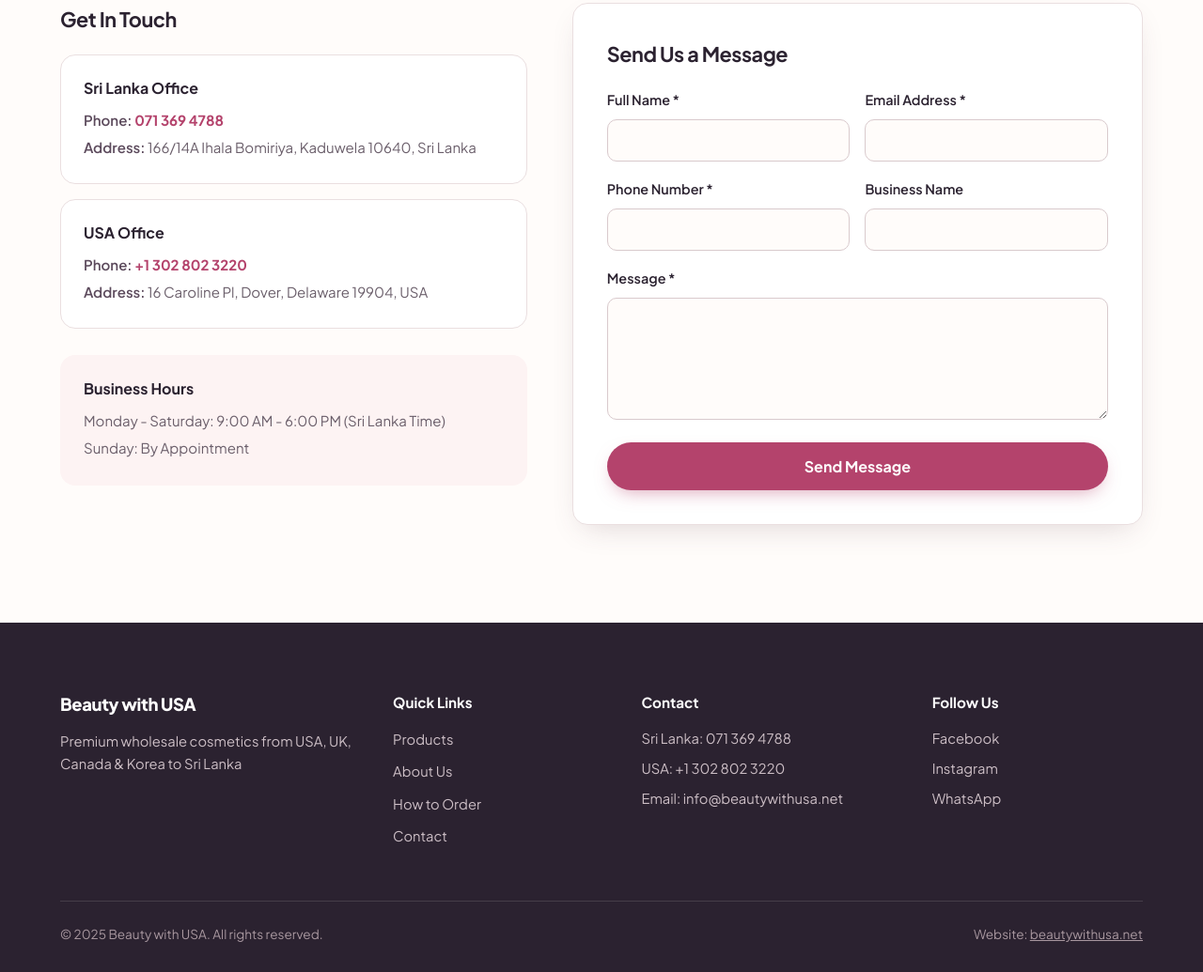
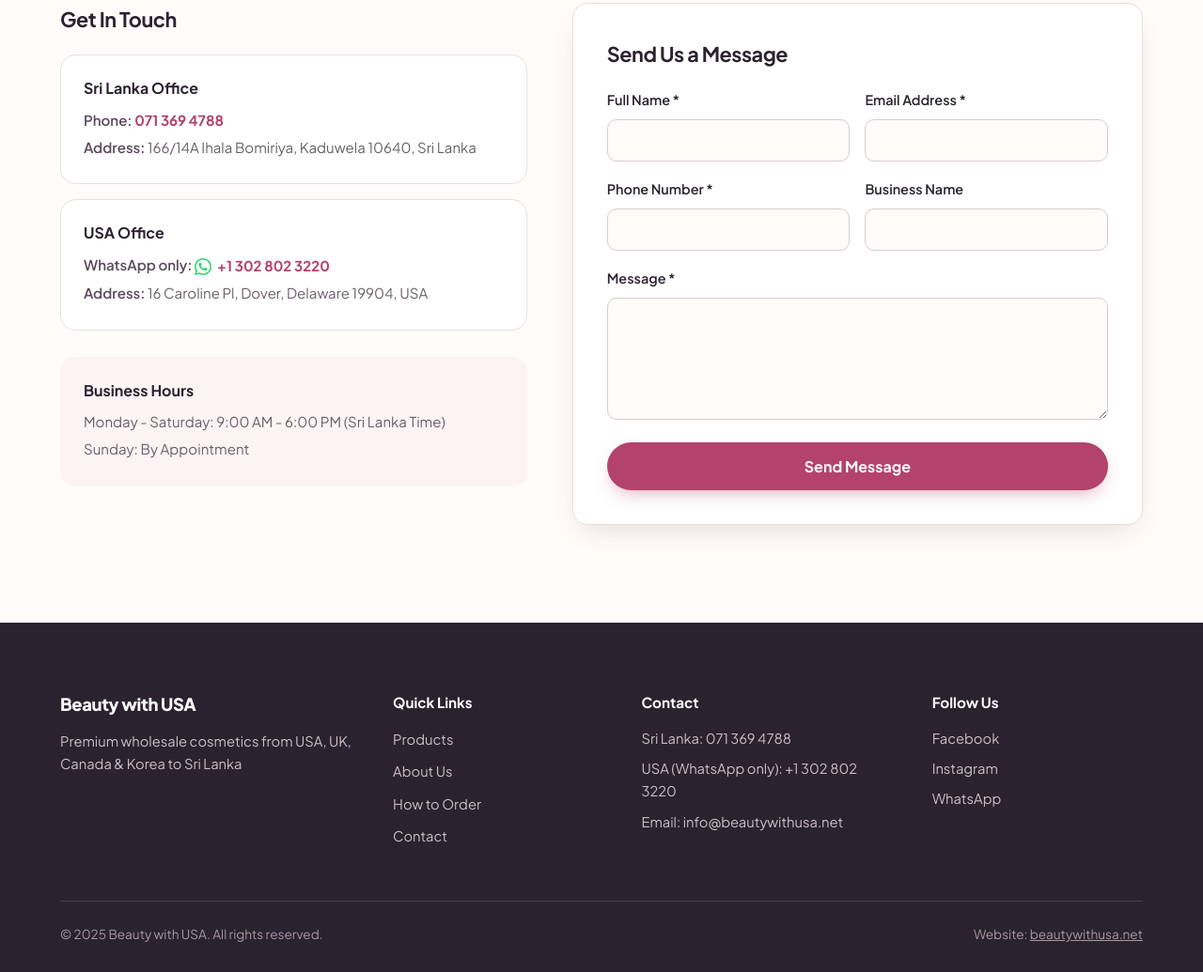
Before and after one commit to yasanthae/universebeautysupply.shop, a plain HTML site: page index.html in a window 1280 px wide. Shown: the part 5834-6869 px from the top of the page at 94% size. Drawn offline with Linux system fonts and the light colour scheme.

Commit message:
feat: make USA number WhatsApp only with logo

```diff
--- a/index.html
+++ b/index.html
@@ -357,7 +357,7 @@
 
                         <div class="office-box">
                             <h4>USA Office</h4>
-                            <p><strong>Phone:</strong> <a href="tel:+13028023220">+1 302 802 3220</a></p>
+                            <p><strong>WhatsApp only:</strong> <a class="whatsapp-link" href="https://wa.me/13028023220" target="_blank" rel="noopener" aria-label="Chat on WhatsApp: +1 302 802 3220"><svg viewBox="0 0 24 24" aria-hidden="true"><path d="M17.472 14.382c-.297-.149-1.758-.867-2.03-.967-.273-.099-.471-.148-.67.15-.197.297-.767.966-.94 1.164-.173.199-.347.223-.644.075-.297-.15-1.255-.463-2.39-1.475-.883-.788-1.48-1.761-1.653-2.059-.173-.297-.018-.458.13-.606.134-.133.298-.347.446-.52.149-.174.198-.298.298-.497.099-.198.05-.371-.025-.52-.075-.149-.669-1.612-.916-2.207-.242-.579-.487-.5-.669-.51-.173-.008-.371-.01-.57-.01-.198 0-.52.074-.792.372-.272.297-1.04 1.016-1.04 2.479 0 1.462 1.065 2.875 1.213 3.074.149.198 2.096 3.2 5.077 4.487.709.306 1.262.489 1.694.625.712.227 1.36.195 1.871.118.571-.085 1.758-.719 2.006-1.413.248-.694.248-1.289.173-1.413-.074-.124-.272-.198-.57-.347m-5.421 7.403h-.004a9.87 9.87 0 01-5.031-1.378l-.361-.214-3.741.982.998-3.648-.235-.374a9.86 9.86 0 01-1.51-5.26c.001-5.45 4.436-9.884 9.888-9.884 2.64 0 5.122 1.03 6.988 2.898a9.825 9.825 0 012.893 6.994c-.003 5.45-4.437 9.884-9.885 9.884m8.413-18.297A11.815 11.815 0 0012.05 0C5.495 0 .16 5.335.157 11.892c0 2.096.547 4.142 1.588 5.945L.057 24l6.305-1.654a11.882 11.882 0 005.683 1.448h.005c6.554 0 11.89-5.335 11.893-11.893a11.821 11.821 0 00-3.48-8.413Z"/></svg>+1 302 802 3220</a></p>
                             <p><strong>Address:</strong> 16 Caroline Pl, Dover, Delaware 19904, USA</p>
                         </div>
                     </div>
@@ -427,7 +427,7 @@
                 <div class="footer-col">
                     <h4>Contact</h4>
                     <p>Sri Lanka: 071 369 4788</p>
-                    <p>USA: +1 302 802 3220</p>
+                    <p>USA (WhatsApp only): +1 302 802 3220</p>
                     <p>Email: info@beautywithusa.net</p>
                 </div>
 
--- a/styles.css
+++ b/styles.css
@@ -717,6 +717,9 @@ a { color: inherit; }
 .office-box a:hover,
 .contact-item a:hover { text-decoration: underline; }
 
+.whatsapp-link { display: inline-flex; align-items: center; gap: 6px; vertical-align: middle; }
+.whatsapp-link svg { width: 18px; height: 18px; fill: #25D366; flex-shrink: 0; }
+
 .contact-item { background-color: var(--rose-50); border-color: transparent; }
 
 /* Contact form */
```
